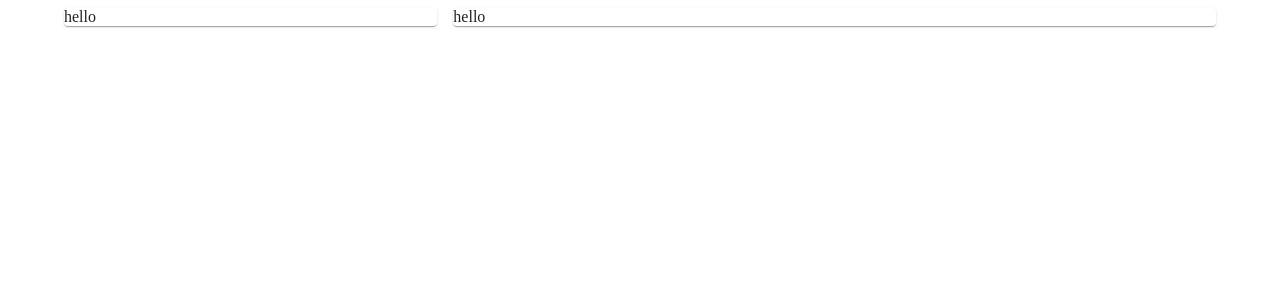
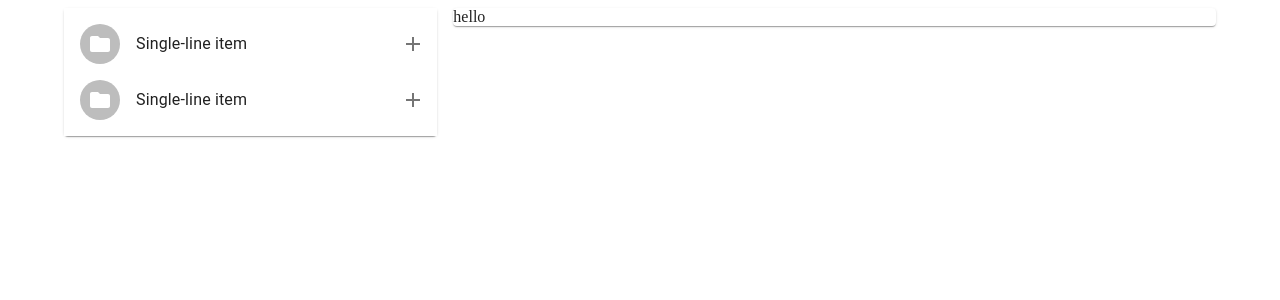
Before and after one commit to pyashraful/hrproject, a React (Vite) app: page / in a window 1280 px wide. Shown: the top 300 px of the page. Built offline with nearby package versions, Linux system fonts and the light colour scheme.

Commit message:
setup redux

```diff
--- a/package.json
+++ b/package.json
@@ -22,7 +22,8 @@
     "eslint-plugin-react": "^7.31.1",
     "prettier": "^2.7.1",
     "react": "^18.2.0",
-    "react-dom": "^18.2.0"
+    "react-dom": "^18.2.0",
+    "react-redux": "^8.0.2"
   },
   "devDependencies": {
     "@types/react": "^18.0.17",
--- a/src/App.tsx
+++ b/src/App.tsx
@@ -1,4 +1,4 @@
-import Home from "./components/Home";
+import Home from './components/Home';
 
 function App() {
   return (
--- a/src/components/FromContainer.tsx
+++ b/src/components/FromContainer.tsx
@@ -1,5 +1,5 @@
 // import { Paper } from "@mui/material";
-import Paper from "@mui/material/Paper";
+import Paper from '@mui/material/Paper';
 
 function FromContainer() {
   return <Paper>hello</Paper>;
--- a/src/components/InputList.tsx
+++ b/src/components/InputList.tsx
@@ -1,3 +1,60 @@
-export default function InputList() {
-  return <div>hello</div>;
+import * as React from 'react';
+import { styled } from '@mui/material/styles';
+import List from '@mui/material/List';
+import ListItem from '@mui/material/ListItem';
+import ListItemAvatar from '@mui/material/ListItemAvatar';
+import ListItemIcon from '@mui/material/ListItemIcon';
+import ListItemText from '@mui/material/ListItemText';
+import Avatar from '@mui/material/Avatar';
+import IconButton from '@mui/material/IconButton';
+import FolderIcon from '@mui/icons-material/Folder';
+import AddIcon from '@mui/icons-material/Add';
+import { useAppSelector, useAppDispatch } from '../hook/reduxhooks';
+import { allFields } from '../features/field/filedSlice';
+
+const Demo = styled('div')(({ theme }) => ({
+  backgroundColor: theme.palette.background.paper,
+}));
+
+export default function InteractiveList() {
+  const [dense, setDense] = React.useState(false);
+  const [secondary, setSecondary] = React.useState(false);
+
+  const dispatch = useAppDispatch();
+  const items = useAppSelector(allFields);
+
+  function addToForm() {
+    console.log('addToList');
+  }
+
+  return (
+    <Demo>
+      <List dense={dense}>
+        {items.map((item) => (
+          <ListItem
+            key={item.id}
+            secondaryAction={
+              <IconButton
+                edge="end"
+                aria-label="Add"
+                onClick={() => console.log('hi')}
+              >
+                <AddIcon />
+              </IconButton>
+            }
+          >
+            <ListItemAvatar>
+              <Avatar>
+                <FolderIcon />
+              </Avatar>
+            </ListItemAvatar>
+            <ListItemText
+              primary="Single-line item"
+              secondary={secondary ? 'Secondary text' : null}
+            />
+          </ListItem>
+        ))}
+      </List>
+    </Demo>
+  );
 }
--- a/src/components/SideBar.tsx
+++ b/src/components/SideBar.tsx
@@ -1,9 +1,9 @@
-import Paper from "@mui/material/Paper";
-import InputList from "./InputList";
+import Paper from '@mui/material/Paper';
+import InputList from './InputList';
 
 function SideBar() {
   return (
-    <Paper sx={{ height: "100%" }}>
+    <Paper sx={{ height: '100%' }}>
       <InputList />
     </Paper>
   );
--- /dev/null
+++ b/src/features/field/filedSlice.ts
@@ -0,0 +1,34 @@
+import { createSlice, PayloadAction } from '@reduxjs/toolkit';
+import { RootState } from '../../store';
+
+type field = {
+  id: number;
+  name: string;
+};
+
+const initialState = [
+  {
+    id: 1,
+    name: 'name',
+  },
+  {
+    id: 2,
+    name: 'email',
+  },
+];
+
+const filedSlice = createSlice({
+  name: 'field',
+  initialState: initialState,
+  reducers: {
+    addField: (state, action: PayloadAction<field>) => {
+      state.push(action.payload);
+    },
+  },
+});
+
+export const allFields = (state: RootState) => state.field;
+// export const allFields = useAppSelector((state) => state.filed);
+
+export const { addField } = filedSlice.actions;
+export default filedSlice.reducer;
--- /dev/null
+++ b/src/hook/reduxhooks.ts
@@ -0,0 +1,6 @@
+import { TypedUseSelectorHook, useDispatch, useSelector } from 'react-redux';
+import type { RootState, AppDispatch } from '../store';
+
+// Use throughout your app instead of plain `useDispatch` and `useSelector`
+export const useAppDispatch: () => AppDispatch = useDispatch;
+export const useAppSelector: TypedUseSelectorHook<RootState> = useSelector;
--- a/src/main.tsx
+++ b/src/main.tsx
@@ -1,9 +1,13 @@
-import React from "react";
-import ReactDOM from "react-dom/client";
-import App from "./App";
+import React from 'react';
+import ReactDOM from 'react-dom/client';
+import App from './App';
+import { Provider } from 'react-redux';
+import { store } from './store';
 
-ReactDOM.createRoot(document.getElementById("root") as HTMLElement).render(
+ReactDOM.createRoot(document.getElementById('root') as HTMLElement).render(
   <React.StrictMode>
-    <App />
+    <Provider store={store}>
+      <App />
+    </Provider>
   </React.StrictMode>
 );
--- /dev/null
+++ b/src/store.ts
@@ -0,0 +1,13 @@
+import { configureStore } from '@reduxjs/toolkit';
+import filedReducer from './features/field/filedSlice';
+
+export const store = configureStore({
+  reducer: {
+    field: filedReducer,
+  },
+});
+
+// Infer the `RootState` and `AppDispatch` types from the store itself
+export type RootState = ReturnType<typeof store.getState>;
+// Inferred type: {posts: PostsState, comments: CommentsState, users: UsersState}
+export type AppDispatch = typeof store.dispatch;
--- a/tsconfig.json
+++ b/tsconfig.json
@@ -16,6 +16,6 @@
     "noEmit": true,
     "jsx": "react-jsx"
   },
-  "include": ["src"],
+  "include": ["src", "features"],
   "references": [{ "path": "./tsconfig.node.json" }]
 }
```
Also changed, not shown: .prettierrc.js (deleted), .prettierrc.json (added), 1 other file (tests, documents, lock files or other folders).
